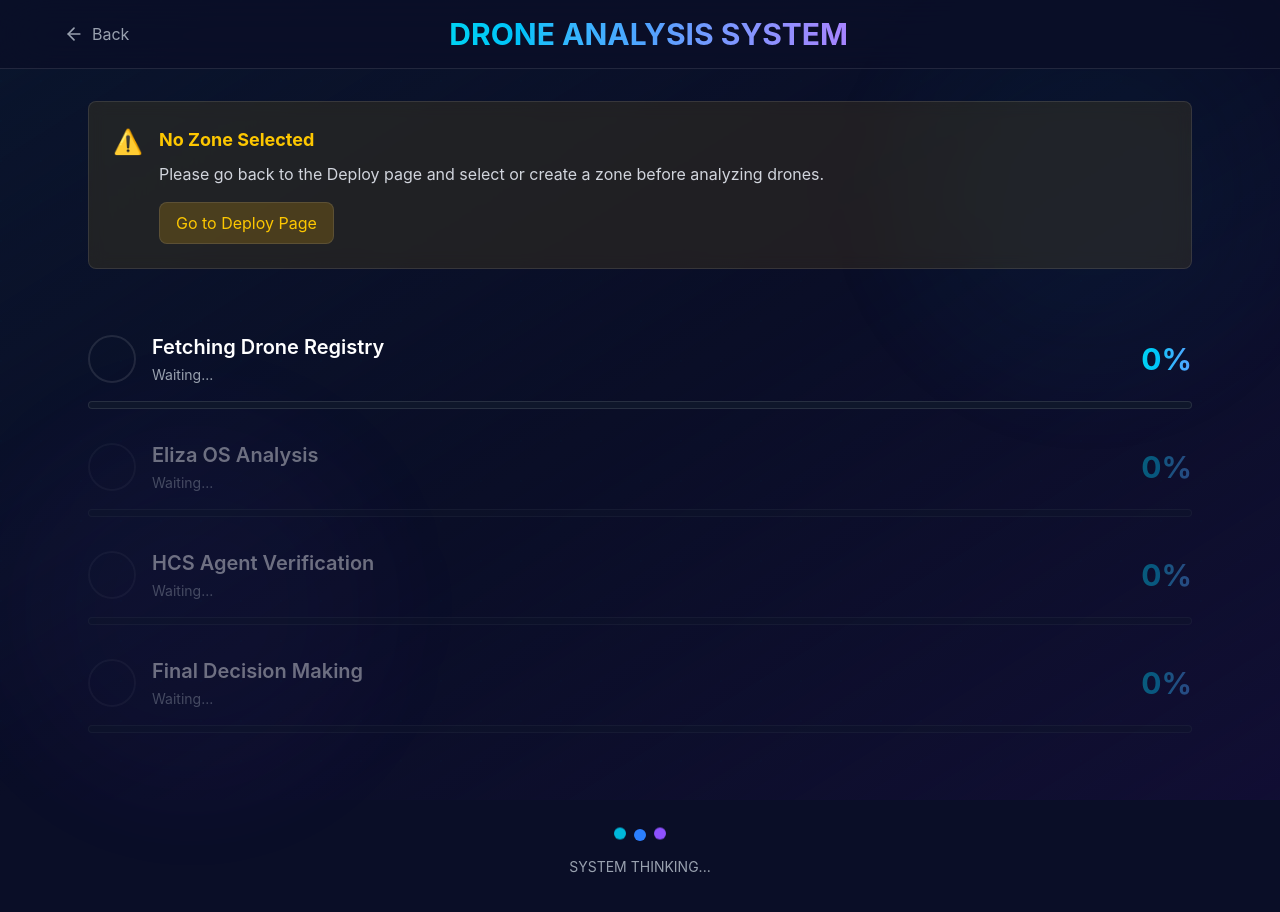
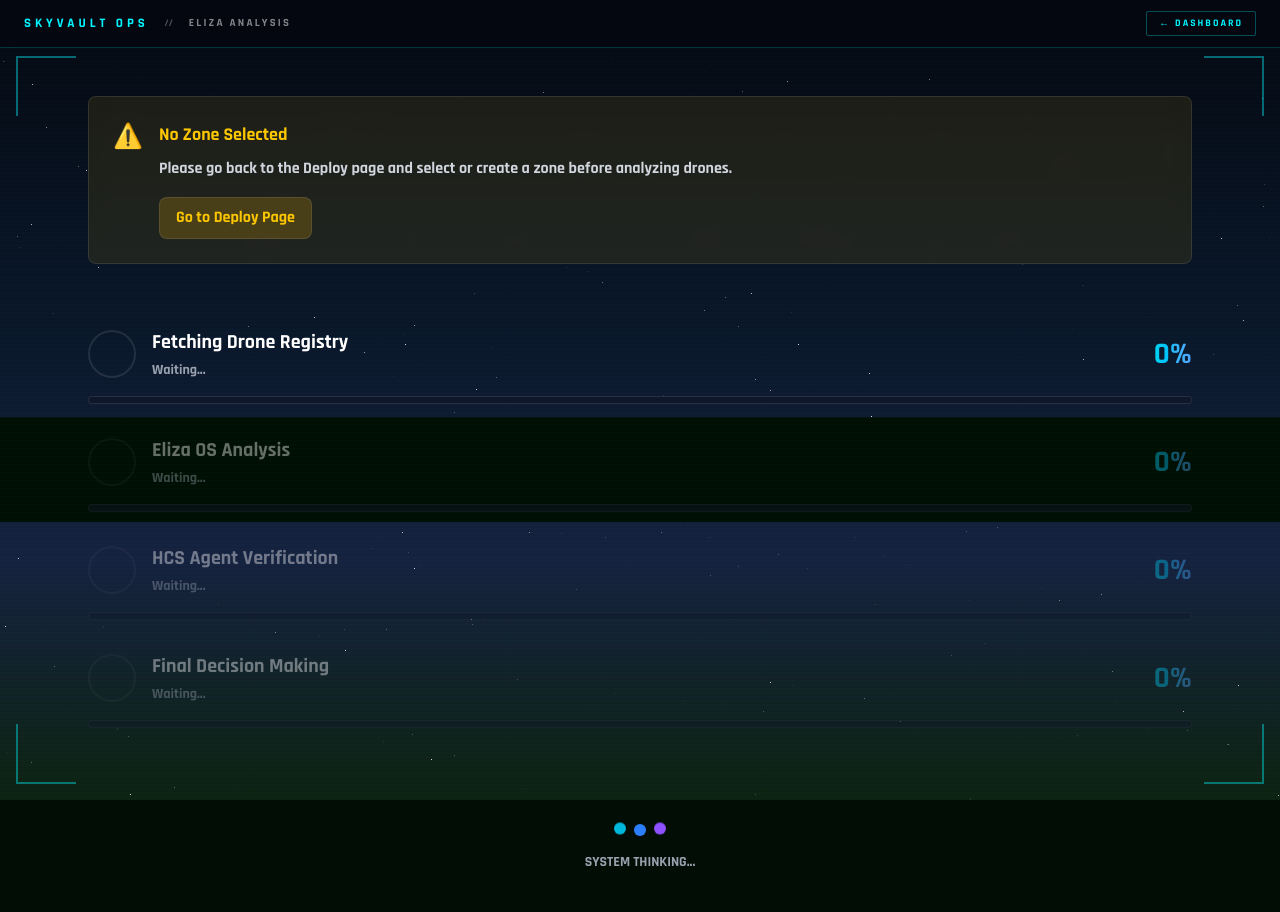
Before and after one commit to jonathanvineet/cairn, a Next.js app: page /analyse-drone in a window 1280 px wide. Shown: the top 912 px of the page. Built offline with nearby package versions, Linux system fonts and the light colour scheme.

Commit message:
21 errors

```diff
--- a/app/analyse-drone/page.tsx
+++ b/app/analyse-drone/page.tsx
@@ -3,7 +3,20 @@
 import { useEffect, useState } from "react";
 import Link from "next/link";
 import { useRouter } from "next/navigation";
-import { ArrowLeft } from "lucide-react";
+import SkyvaultShell from "../../components/world/SkyvaultShell";
+
+interface Coordinate {
+  lat: number;
+  lng: number;
+}
+
+interface Drone {
+  cairnDroneId: string;
+  evmAddress?: string;
+  battery: number;
+  distance: number;
+  score: number;
+}
 
 interface Stage {
   id: string;
@@ -71,8 +84,8 @@ export default function AnalyseDroneStreamPage() {
   const [currentStages, setCurrentStages] = useState<Stage[]>(stages);
   const [currentStageIdx, setCurrentStageIdx] = useState(0);
   const [isComplete, setIsComplete] = useState(false);
-  const [selectedDrone, setSelectedDrone] = useState<any>(null);
-  const [boundaryCoords, setBoundaryCoords] = useState<any>(null);
+  const [selectedDrone, setSelectedDrone] = useState<Drone | null>(null);
+  const [boundaryCoords, setBoundaryCoords] = useState<Coordinate[] | null>(null);
   const [zoneId, setZoneId] = useState<string>("");
 
   useEffect(() => {
@@ -208,36 +221,10 @@ export default function AnalyseDroneStreamPage() {
   }, [boundaryCoords, zoneId]);
 
   return (
-    <div className="min-h-screen bg-[#0a0e27] text-white overflow-hidden">
-      {/* Animated background */}
-      <div className="fixed inset-0 z-0">
-        <div className="absolute inset-0 bg-gradient-to-br from-cyan-950/20 via-[#0a0e27] to-violet-950/20" />
-        <div className="absolute top-0 right-0 w-96 h-96 bg-cyan-500/5 rounded-full blur-3xl animate-pulse" />
-        <div className="absolute bottom-0 left-0 w-96 h-96 bg-violet-500/5 rounded-full blur-3xl animate-pulse" />
-        <div className="absolute inset-0 opacity-10">
-          <div className="absolute inset-0" style={{ backgroundImage: 'radial-gradient(circle at 1px 1px, rgba(6, 182, 212, 0.15) 1px, transparent 0)', backgroundSize: '40px 40px' }} />
-        </div>
-      </div>
+    <SkyvaultShell title="ELIZA ANALYSIS">
+    <div className="min-h-screen text-white overflow-hidden">
 
-      {/* Content */}
-      <div className="relative z-10">
-        {/* Header */}
-        <div className="border-b border-cyan-500/20 backdrop-blur-xl bg-[#0a0e27]/80 px-6 py-4 sticky top-0">
-          <div className="max-w-6xl mx-auto flex items-center justify-between">
-            <Link href="/deploy">
-              <button className="flex items-center gap-2 text-gray-400 hover:text-cyan-400 transition">
-                <ArrowLeft className="h-5 w-5" />
-                Back
-              </button>
-            </Link>
-            <h1 className="text-3xl font-bold bg-gradient-to-r from-cyan-400 via-blue-400 to-violet-400 bg-clip-text text-transparent">
-              DRONE ANALYSIS SYSTEM
-            </h1>
-            <div className="w-12" />
-          </div>
-        </div>
-
-        {/* Warning if no boundary data */}
+      {/* Warning if no boundary data */}
         {!boundaryCoords && (
           <div className="max-w-6xl mx-auto px-6 mt-8">
             <div className="border border-yellow-500/50 rounded-lg p-6 bg-yellow-500/10 backdrop-blur-sm">
@@ -276,12 +263,12 @@ export default function AnalyseDroneStreamPage() {
                     <div className="relative h-12 w-12">
                       {stage.status === "loading" && (
                         <>
-                          <div className="absolute inset-0 bg-gradient-to-r from-cyan-500 to-violet-500 rounded-full animate-spin opacity-75" />
+                          <div className="absolute inset-0 bg-linear-to-r from-cyan-500 to-violet-500 rounded-full animate-spin opacity-75" />
                           <div className="absolute inset-1 bg-[#0a0e27] rounded-full" />
                         </>
                       )}
                       {stage.status === "complete" && (
-                        <div className="absolute inset-0 bg-gradient-to-r from-cyan-500 to-blue-500 rounded-full flex items-center justify-center">
+                        <div className="absolute inset-0 bg-linear-to-r from-cyan-500 to-blue-500 rounded-full flex items-center justify-center">
                           <div className="text-2xl">✓</div>
                         </div>
                       )}
@@ -299,7 +286,7 @@ export default function AnalyseDroneStreamPage() {
                     </div>
                   </div>
                   <div className="text-right">
-                    <div className="text-3xl font-bold bg-gradient-to-r from-cyan-400 to-blue-400 bg-clip-text text-transparent">
+                    <div className="text-3xl font-bold bg-linear-to-r from-cyan-400 to-blue-400 bg-clip-text text-transparent">
                       {Math.round(stage.progress)}%
                     </div>
                   </div>
@@ -308,11 +295,11 @@ export default function AnalyseDroneStreamPage() {
                 {/* Progress Bar */}
                 <div className="relative h-2 bg-slate-900 rounded-full overflow-hidden border border-slate-800">
                   <div
-                    className="h-full bg-gradient-to-r from-cyan-500 via-blue-500 to-violet-500 transition-all duration-300"
+                    className="h-full bg-linear-to-r from-cyan-500 via-blue-500 to-violet-500 transition-all duration-300"
                     style={{ width: `${stage.progress}%` }}
                   />
                   {stage.status === "loading" && (
-                    <div className="absolute inset-0 bg-gradient-to-r from-transparent via-white to-transparent opacity-30 animate-pulse" />
+                    <div className="absolute inset-0 bg-linear-to-r from-transparent via-white to-transparent opacity-30 animate-pulse" />
                   )}
                 </div>
 
@@ -361,9 +348,9 @@ export default function AnalyseDroneStreamPage() {
                     {boundaryCoords && (
                       <p className="text-xs text-gray-500 mt-1">
                         {boundaryCoords.length} boundary points • Center: {
-                          (boundaryCoords.reduce((sum: number, c: any) => sum + c.lat, 0) / boundaryCoords.length).toFixed(4)
+                          (boundaryCoords.reduce((sum: number, c: Coordinate) => sum + c.lat, 0) / boundaryCoords.length).toFixed(4)
                         }, {
-                          (boundaryCoords.reduce((sum: number, c: any) => sum + c.lng, 0) / boundaryCoords.length).toFixed(4)
+                          (boundaryCoords.reduce((sum: number, c: Coordinate) => sum + c.lng, 0) / boundaryCoords.length).toFixed(4)
                         }
                       </p>
                     )}
@@ -371,7 +358,7 @@ export default function AnalyseDroneStreamPage() {
                 )}
 
                 {/* Selected Drone Card */}
-                <div className="bg-gradient-to-br from-green-500/10 to-emerald-500/10 border border-green-500/30 rounded-lg p-8 mb-6">
+                <div className="bg-linear-to-br from-green-500/10 to-emerald-500/10 border border-green-500/30 rounded-lg p-8 mb-6">
                   <div className="grid grid-cols-2 gap-8">
                     <div>
                       <p className="text-gray-400 text-sm mb-2">SELECTED DRONE</p>
@@ -411,7 +398,7 @@ export default function AnalyseDroneStreamPage() {
                             </div>
                             <div className="h-2 bg-slate-800 rounded-full overflow-hidden">
                               <div
-                                className="h-full bg-gradient-to-r from-cyan-500 to-violet-500"
+                                className="h-full bg-linear-to-r from-cyan-500 to-violet-500"
                                 style={{ width: `${item.value}%` }}
                               />
                             </div>
@@ -424,7 +411,7 @@ export default function AnalyseDroneStreamPage() {
 
                 {/* Action Buttons */}
                 <div className="grid grid-cols-2 gap-4">
-                  <button className="px-8 py-3 bg-gradient-to-r from-cyan-600 to-blue-600 hover:from-cyan-500 hover:to-blue-500 rounded-lg font-semibold transition transform hover:scale-105">
+                  <button className="px-8 py-3 bg-linear-to-r from-cyan-600 to-blue-600 hover:from-cyan-500 hover:to-blue-500 rounded-lg font-semibold transition transform hover:scale-105">
                     DEPLOY DRONE
                   </button>
                   <button
@@ -439,23 +426,6 @@ export default function AnalyseDroneStreamPage() {
           )}
         </div>
       </div>
-
-      <style jsx>{`
-        @keyframes fade-in {
-          from {
-            opacity: 0;
-            transform: translateY(-10px);
-          }
-          to {
-            opacity: 1;
-            transform: translateY(0);
-          }
-        }
-
-        .animate-fade-in {
-          animation: fade-in 0.5s ease-out;
-        }
-      `}</style>
-    </div>
+    </SkyvaultShell>
   );
 }
--- a/app/register/page.tsx
+++ b/app/register/page.tsx
@@ -4,10 +4,8 @@ import { useState, useEffect } from "react";
 import { useRouter } from "next/navigation";
 import { motion } from "framer-motion";
 import {
-  ArrowLeft,
   Plane,
   MapPin,
-  Calendar,
   Shield,
   Zap,
   Loader2,
@@ -18,8 +16,8 @@ import {
 import { Button } from "@/components/ui/button";
 import { Card, CardContent, CardHeader, CardTitle } from "@/components/ui/card";
 import { ethers } from "ethers";
-import Link from "next/link";
 import { LocationPicker } from "@/components/LocationPicker";
+import SkyvaultShell from "../../components/world/SkyvaultShell";
 
 const DRONE_MODELS = [
   {
@@ -127,7 +125,8 @@ export default function RegisterDronePage() {
       const address = await signer.getAddress();
       setWalletConnected(true);
       setWalletAddress(address);
-    } catch (error: any) {
+    } catch (err: unknown) {
+      const error = err as any;
       console.error("Error connecting wallet:", error);
       alert("Failed to connect wallet: " + error.message);
     }
@@ -210,7 +209,8 @@ export default function RegisterDronePage() {
       } else {
         alert(`Registration failed: ${data.error || "Unknown error"}`);
       }
-    } catch (error: any) {
+    } catch (err: unknown) {
+      const error = err as any;
       console.error("Registration error:", error);
       if (error.code === "ACTION_REJECTED" || error.code === 4001) {
         alert("Transaction was rejected. Please approve the payment in MetaMask to register the drone.");
@@ -229,7 +229,8 @@ export default function RegisterDronePage() {
   // Success view after registration
   if (registrationComplete && registeredDroneData) {
     return (
-      <div className="min-h-screen bg-gradient-to-br from-slate-900 via-blue-900 to-slate-900 flex items-center justify-center p-4">
+      <SkyvaultShell title="DRONE REGISTRATION">
+      <div className="min-h-screen flex items-center justify-center p-4">
         <motion.div
           initial={{ opacity: 0, scale: 0.9 }}
           animate={{ opacity: 1, scale: 1 }}
@@ -255,7 +256,7 @@ export default function RegisterDronePage() {
               <div className="space-y-3">
                 <Button
                   onClick={() => router.push("/dashboard")}
-                  className="w-full bg-gradient-to-r from-blue-600 to-cyan-600 hover:from-blue-700 hover:to-cyan-700 text-white"
+                  className="w-full bg-linear-to-r from-blue-600 to-cyan-600 hover:from-blue-700 hover:to-cyan-700 text-white"
                 >
                   View Drone Dashboard
                 </Button>
@@ -287,25 +288,15 @@ export default function RegisterDronePage() {
           </Card>
         </motion.div>
       </div>
+      </SkyvaultShell>
     );
   }
 
   // Wallet connection required view
   if (!walletConnected) {
     return (
-      <div className="min-h-screen bg-gradient-to-br from-slate-900 via-blue-900 to-slate-900">
-        <nav className="border-b border-white/10 backdrop-blur-md bg-black/20">
-          <div className="max-w-7xl mx-auto px-4 sm:px-6 lg:px-8">
-            <div className="flex justify-between items-center h-16">
-              <Link href="/" className="flex items-center gap-3 text-gray-400 hover:text-white transition">
-                <ArrowLeft className="h-5 w-5" />
-                <span>Back</span>
-              </Link>
-            </div>
-          </div>
-        </nav>
-
-        <div className="flex items-center justify-center min-h-[calc(100vh-4rem)] p-4">
+      <SkyvaultShell title="DRONE REGISTRATION">
+      <div className="flex items-center justify-center min-h-screen p-4">
           <motion.div
             initial={{ opacity: 0, y: 20 }}
             animate={{ opacity: 1, y: 0 }}
@@ -326,7 +317,7 @@ export default function RegisterDronePage() {
 
                 <Button
                   onClick={connectWallet}
-                  className="w-full bg-gradient-to-r from-blue-600 to-cyan-600 hover:from-blue-700 hover:to-cyan-700 text-white"
+                  className="w-full bg-linear-to-r from-blue-600 to-cyan-600 hover:from-blue-700 hover:to-cyan-700 text-white"
                 >
                   <Wallet className="h-4 w-4 mr-2" />
                   Connect Wallet
@@ -335,23 +326,17 @@ export default function RegisterDronePage() {
             </Card>
           </motion.div>
           </div>
-      </div>
+      </SkyvaultShell>
     );
   }
 
   // Main registration form
   return (
-    <div className="min-h-screen bg-gradient-to-br from-slate-900 via-blue-900 to-slate-900">
-      {/* Navigation */}
-      <nav className="border-b border-white/10 backdrop-blur-md bg-black/20">
-        <div className="max-w-7xl mx-auto px-4 sm:px-6 lg:px-8">
-          <div className="flex justify-between items-center h-16">
-            <Link href="/" className="flex items-center gap-3 text-gray-400 hover:text-white transition">
-              <ArrowLeft className="h-5 w-5" />
-              <span>Back to Home</span>
-            </Link>
-
-            <div className="flex items-center gap-3 bg-white/10 backdrop-blur-md px-4 py-2 rounded-lg border border-white/20">
+    <SkyvaultShell title="DRONE REGISTRATION">
+    <div className="min-h-screen">
+      {/* Wallet status bar */}
+      <div className="border-b border-white/10 backdrop-blur-md bg-black/40 px-4 py-2 flex items-center justify-end">
+        <div className="flex items-center gap-3 bg-white/10 backdrop-blur-md px-4 py-1.5 rounded-lg border border-white/20">
           <div className="w-2 h-2 bg-green-400 rounded-full animate-pulse" />
           <Wallet className="h-4 w-4 text-white" />
           <span className="text-sm text-white font-medium">
@@ -359,8 +344,6 @@ export default function RegisterDronePage() {
           </span>
         </div>
       </div>
-        </div>
-      </nav>
 
       <div className="max-w-6xl mx-auto px-4 sm:px-6 lg:px-8 py-12">
         <motion.div
@@ -505,7 +488,7 @@ export default function RegisterDronePage() {
           {/* Right Column - Location & Model Info */}
           <div className="space-y-6">
             {/* Model Specs Display */}
-            <Card className="bg-gradient-to-br from-blue-500/10 to-cyan-500/10 border-blue-500/30">
+            <Card className="bg-linear-to-br from-blue-500/10 to-cyan-500/10 border-blue-500/30">
               <CardHeader>
                 <CardTitle className="text-white">{selectedModel?.name}</CardTitle>
               </CardHeader>
@@ -553,7 +536,7 @@ export default function RegisterDronePage() {
             <Button
               type="submit"
               disabled={isSubmitting || !currentLocation}
-              className="w-full h-14 bg-gradient-to-r from-blue-600 to-cyan-600 hover:from-blue-700 hover:to-cyan-700 text-white text-lg disabled:opacity-50 disabled:cursor-not-allowed"
+              className="w-full h-14 bg-linear-to-r from-blue-600 to-cyan-600 hover:from-blue-700 hover:to-cyan-700 text-white text-lg disabled:opacity-50 disabled:cursor-not-allowed"
             >
               {isSubmitting ? (
                 <>
@@ -571,5 +554,6 @@ export default function RegisterDronePage() {
         </form>
       </div>
     </div>
+    </SkyvaultShell>
   );
 }
--- /dev/null
+++ b/components/world/SceneBackground.tsx
@@ -0,0 +1,52 @@
+"use client";
+import { Canvas } from "@react-three/fiber";
+import { Stars } from "@react-three/drei";
+import { useRef } from "react";
+import { useFrame } from "@react-three/fiber";
+
+function RotatingStars() {
+  const ref = useRef<any>(null);
+  useFrame((_, delta) => {
+    if (ref.current) ref.current.rotation.y += delta * 0.02;
+  });
+  return (
+    <Stars
+      ref={ref}
+      radius={300}
+      depth={60}
+      count={3000}
+      factor={4}
+      fade
+      speed={0.5}
+    />
+  );
+}
+
+function ForestSilhouette() {
+  return (
+    <mesh position={[0, -8, -30]}>
+      <boxGeometry args={[200, 12, 1]} />
+      <meshBasicMaterial color="#0d2210" />
+    </mesh>
+  );
+}
+
+export default function SceneBackground() {
+  return (
+    <div
+      style={{
+        position: "fixed",
+        inset: 0,
+        zIndex: 0,
+        background:
+          "linear-gradient(180deg, #050810 0%, #0a1628 40%, #16213e 70%, #0d2210 100%)",
+      }}
+    >
+      <Canvas camera={{ position: [0, 0, 50], fov: 60 }}>
+        <RotatingStars />
+        <ForestSilhouette />
+        <ambientLight intensity={0.1} />
+      </Canvas>
+    </div>
+  );
+}
--- /dev/null
+++ b/components/world/SkyvaultShell.tsx
@@ -0,0 +1,89 @@
+'use client'
+import dynamic from 'next/dynamic'
+import { ReactNode } from 'react'
+
+// Dynamically import to avoid SSR issues with Three.js Canvas
+const SceneBackground = dynamic(() => import('./SceneBackground'), { ssr: false })
+
+interface SkyvaultShellProps {
+  children: ReactNode
+  title?: string
+}
+
+export default function SkyvaultShell({ children, title }: SkyvaultShellProps) {
+  return (
+    <div style={{ minHeight: '100vh', position: 'relative', fontFamily: 'Rajdhani, sans-serif' }}>
+
+      {/* 3D Background */}
+      <SceneBackground />
+
+      {/* Top HUD Bar */}
+      <div style={{
+        position: 'fixed', top: 0, left: 0, right: 0, zIndex: 20,
+        height: 48,
+        background: 'rgba(5,8,16,0.85)',
+        borderBottom: '1px solid rgba(0,245,255,0.2)',
+        backdropFilter: 'blur(12px)',
+        display: 'flex', alignItems: 'center',
+        padding: '0 24px', gap: 16
+      }}>
+        <span style={{ color: '#00f5ff', fontSize: 13, fontWeight: 700, letterSpacing: '0.3em' }}>
+          SKYVAULT OPS
+        </span>
+        <span style={{ color: 'rgba(255,255,255,0.3)', fontSize: 10 }}>//</span>
+        <span style={{ color: 'rgba(255,255,255,0.5)', fontSize: 11, letterSpacing: '0.2em' }}>
+          {title?.toUpperCase() ?? 'COMMAND CENTER'}
+        </span>
+        <div style={{ marginLeft: 'auto', display: 'flex', gap: 8 }}>
+          <a href="/dashboard" style={{
+            color: '#00f5ff', fontSize: 10, letterSpacing: '0.2em',
+            textDecoration: 'none', padding: '4px 12px',
+            border: '1px solid rgba(0,245,255,0.3)',
+            borderRadius: 2
+          }}>← DASHBOARD</a>
+        </div>
+      </div>
+
+      {/* Scan line overlay */}
+      <div style={{
+        position: 'fixed', inset: 0, zIndex: 1, pointerEvents: 'none',
+        backgroundImage: 'repeating-linear-gradient(0deg, transparent, transparent 2px, rgba(0,245,255,0.015) 2px, rgba(0,245,255,0.015) 4px)'
+      }} />
+
+      {/* Corner decorations */}
+      <div style={{
+        position: 'fixed', top: 56, left: 16, zIndex: 10,
+        width: 60, height: 60, pointerEvents: 'none',
+        borderTop: '2px solid rgba(0,245,255,0.4)',
+        borderLeft: '2px solid rgba(0,245,255,0.4)'
+      }} />
+      <div style={{
+        position: 'fixed', top: 56, right: 16, zIndex: 10,
+        width: 60, height: 60, pointerEvents: 'none',
+        borderTop: '2px solid rgba(0,245,255,0.4)',
+        borderRight: '2px solid rgba(0,245,255,0.4)'
+      }} />
+      <div style={{
+        position: 'fixed', bottom: 16, left: 16, zIndex: 10,
+        width: 60, height: 60, pointerEvents: 'none',
+        borderBottom: '2px solid rgba(0,245,255,0.4)',
+        borderLeft: '2px solid rgba(0,245,255,0.4)'
+      }} />
+      <div style={{
+        position: 'fixed', bottom: 16, right: 16, zIndex: 10,
+        width: 60, height: 60, pointerEvents: 'none',
+        borderBottom: '2px solid rgba(0,245,255,0.4)',
+        borderRight: '2px solid rgba(0,245,255,0.4)'
+      }} />
+
+      {/* Page Content */}
+      <div style={{
+        position: 'relative', zIndex: 10,
+        paddingTop: 64,
+        minHeight: '100vh'
+      }}>
+        {children}
+      </div>
+    </div>
+  )
+}
```
Also changed, not shown: app/analysis/page.tsx (+25 -25 lines), app/deploy/page.tsx (+31 -19 lines), tsc_errors.txt (added). Lines whose indentation alone changed are shown as unchanged.
